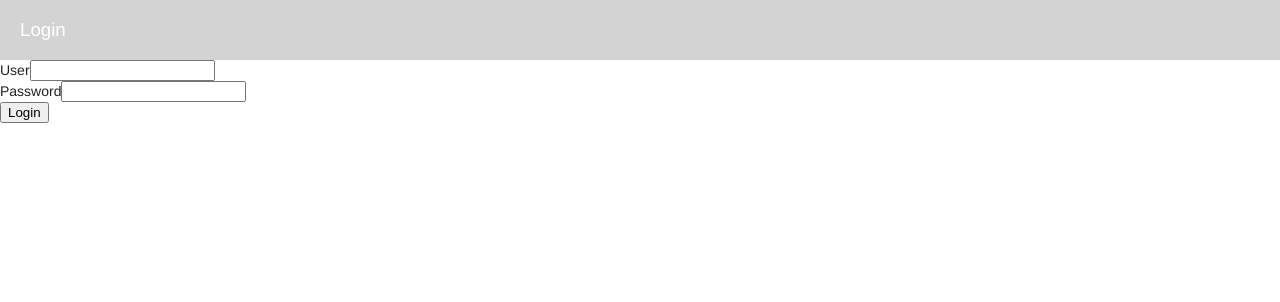
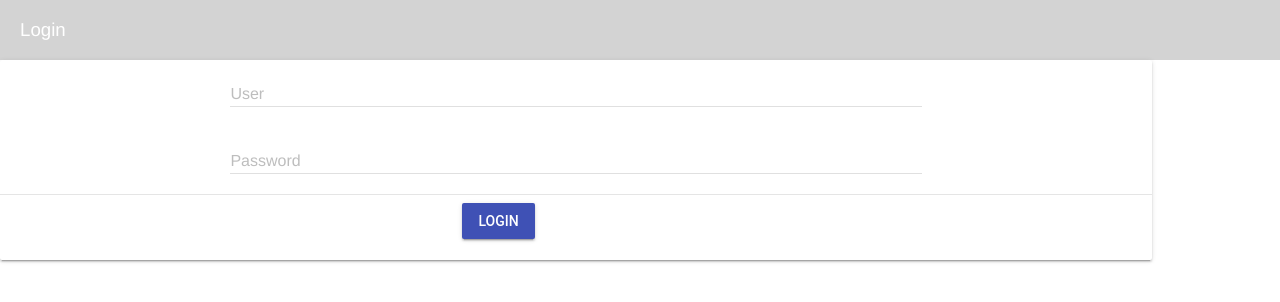
Before and after one commit to FranklinParker/AngularMaterialDesignLite, an Angular app: page /login in a window 1280 px wide. Shown: the top 302 px of the page. Built offline with nearby package versions, Linux system fonts and the light colour scheme; what @angular-mdl/core would draw is missing.

Commit message:
applied styling from mdl

```diff
--- a/src/app/auth/components/login.component.html
+++ b/src/app/auth/components/login.component.html
@@ -1,18 +1,26 @@
 <form [formGroup]="form"
       autocomplete="off">
-  <div>
-    <label>User</label>
-    <input name="user"
-           formControlName="user"
-           type="text">
+  <div class="demo-card-wide mdl-card mdl-shadow--2dp">
+    <div class="mdl-textfield mdl-js-textfield ">
+      <input class="mdl-textfield__input"
+             formControlName="user"
+             name="user"
+             type="text" id="userTxt">
+      <label class="mdl-textfield__label mdl-textfield--floating-label" for="userTxt">User</label>
+    </div>
+    <div class="mdl-textfield mdl-js-textfield">
+      <input class="mdl-textfield__input"
+             formControlName="password"
+             name="user"
+             type="text" id="passwordTxt">
+      <label class="mdl-textfield__label" for="passwordTxt">Password</label>
+    </div>
+    <div class="mdl-card__actions mdl-card--border">
+      <button (click)="onLogin()"
+              class="mdl-button mdl-js-button mdl-button--raised mdl-button--colored ">
+        Login
+      </button>
+    </div>
   </div>
-  <div>
-    <label>Password</label>
-    <input name="password"
-           formControlName="password"
-           type="password">
-  </div>
-  <div>
-    <button type="button" (click)="onLogin()"> Login</button>
-  </div>
+
 </form>
--- a/src/app/auth/components/login.component.scss
+++ b/src/app/auth/components/login.component.scss
@@ -0,0 +1,22 @@
+.mdl-textfield{
+  margin-left: 20%;
+  width: 60%;
+}
+
+.demo-card-wide.mdl-card {
+  width: 90%;
+
+}
+.demo-card-wide > .mdl-card__title {
+  color: #fff;
+  height: 150px;
+}
+.demo-card-wide > .mdl-card__actions > {
+  color: #fff;
+  margin-bottom: 0;
+}
+
+.mdl-card__actions button{
+  margin-left: 40% !important;
+
+}
```
